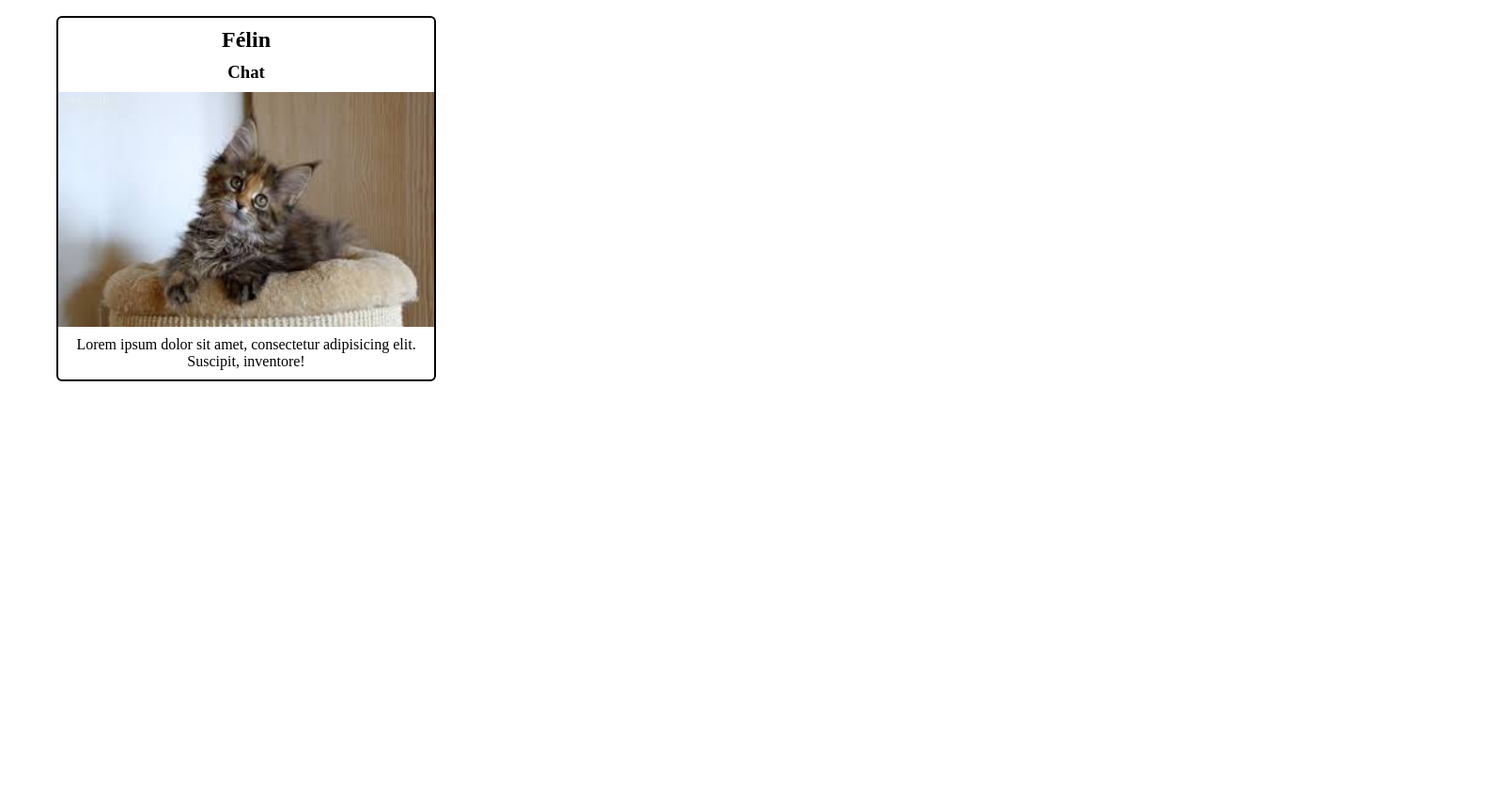
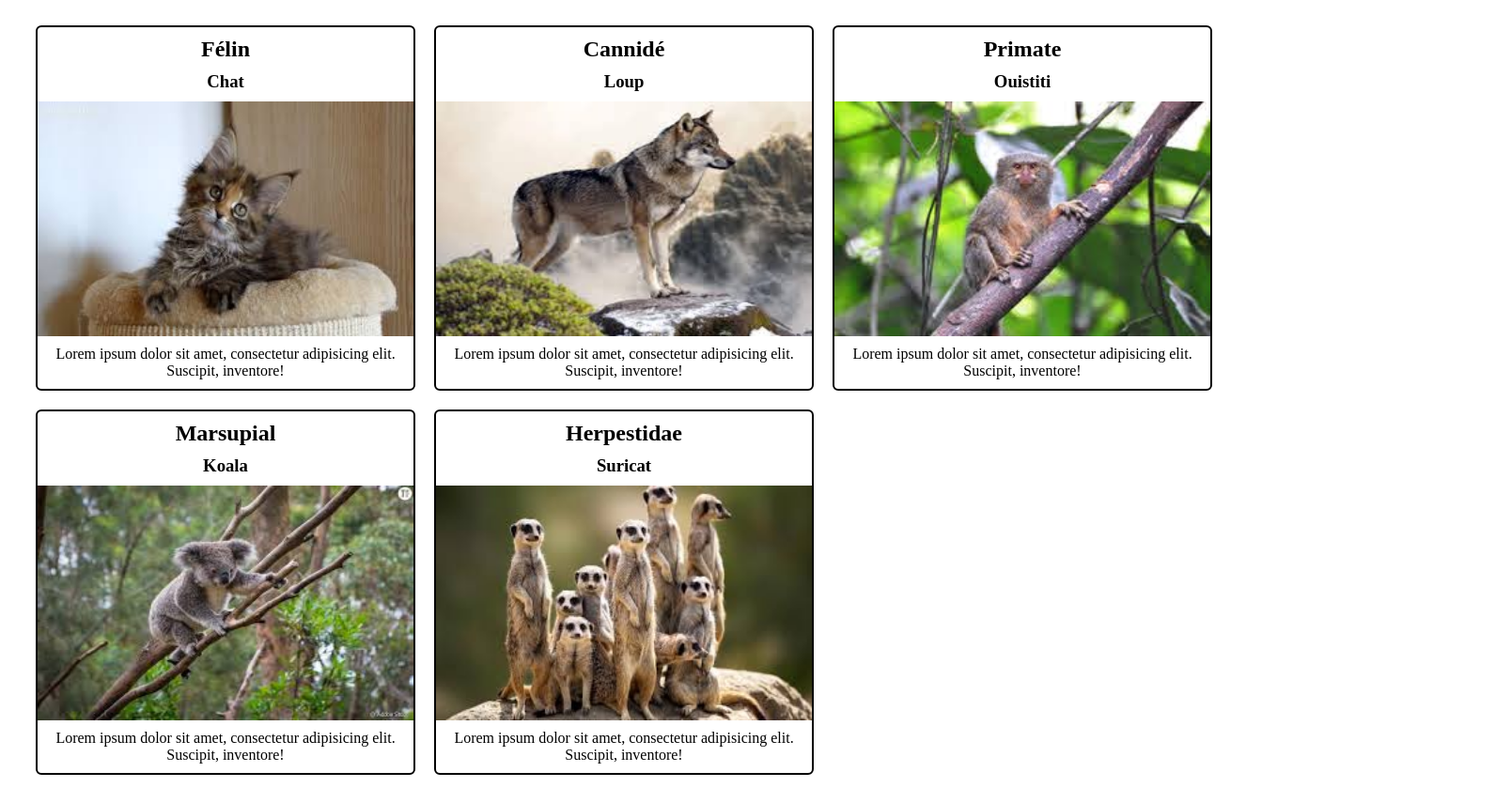
Before and after one commit to faurekevin/pocketmamifere, a plain HTML site: page index.html in a window 1280 px wide. Shown: the part 229-1084 px from the top of the page at 94% size, 1608 px wide, since content can reach past the window. Before the commit the page ends 800 px from the top, so only its background shows below. Drawn offline with Linux system fonts and the light colour scheme.

Commit message:
etape 3 du projet

```diff
--- a/index.html
+++ b/index.html
@@ -20,6 +20,30 @@
 					<img src="images/chat-1.jpg" alt="">	<!-- image -->
 					<p>Lorem ipsum dolor sit amet, consectetur adipisicing elit. Suscipit, inventore!</p>	<!-- description -->
 				</div>
+				<div>
+					<h2>Cannidé</h2> <!-- type -->
+					<h3>Loup</h3> <!-- race -->
+					<img src="images/loup1.jpg" alt=""> <!-- image -->
+					<p>Lorem ipsum dolor sit amet, consectetur adipisicing elit. Suscipit, inventore!</p> <!-- description -->
+				</div>
+				<div>
+					<h2>Primate</h2> <!-- type -->
+					<h3>Ouistiti</h3> <!-- race -->
+					<img src="images/ouistiti.jpg" alt=""> <!-- image -->
+					<p>Lorem ipsum dolor sit amet, consectetur adipisicing elit. Suscipit, inventore!</p> <!-- description -->
+				</div>
+				<div>
+					<h2>Marsupial</h2> <!-- type -->
+					<h3>Koala</h3> <!-- race -->
+					<img src="images/koala.jpg" alt=""> <!-- image -->
+					<p>Lorem ipsum dolor sit amet, consectetur adipisicing elit. Suscipit, inventore!</p> <!-- description -->
+				</div>
+				<div>
+					<h2>Herpestidae</h2> <!-- type -->
+					<h3>Suricat</h3> <!-- race -->
+					<img src="images/surricat1.jpg" alt=""> <!-- image -->
+					<p>Lorem ipsum dolor sit amet, consectetur adipisicing elit. Suscipit, inventore!</p> <!-- description -->
+				</div>
 
 			</div>
 		</main>
--- a/style.css
+++ b/style.css
@@ -1,6 +1,6 @@
 #bigBox {
 	margin: 0 auto;
-	width: 1200px;
+	width: 1600px;
 }
 header{
 	background-color: dodgerblue;
@@ -15,8 +15,9 @@ img {
 	max-width: 100%;
 }
 .mami {
-	text-align: center;
+	display: flex;
 	margin:20px;
+	flex-wrap: wrap;
 
 
 }
@@ -26,9 +27,11 @@ img {
 	width: 400px;
 	border: 2px solid black;
 	border-radius: 6px;
+	margin: 10px;
 }
 .mami h2, h3, p {
 	margin: 10px;
+	text-align: center;
 }
 
 .mami h2 {
```
Also changed, not shown: images/koala.jpg (added), images/loup1.jpg (added), images/loup2.jpg (added), images/ouistiti.jpg (added), images/surricat1.jpg (added), images/surricat2.jpg (added).
